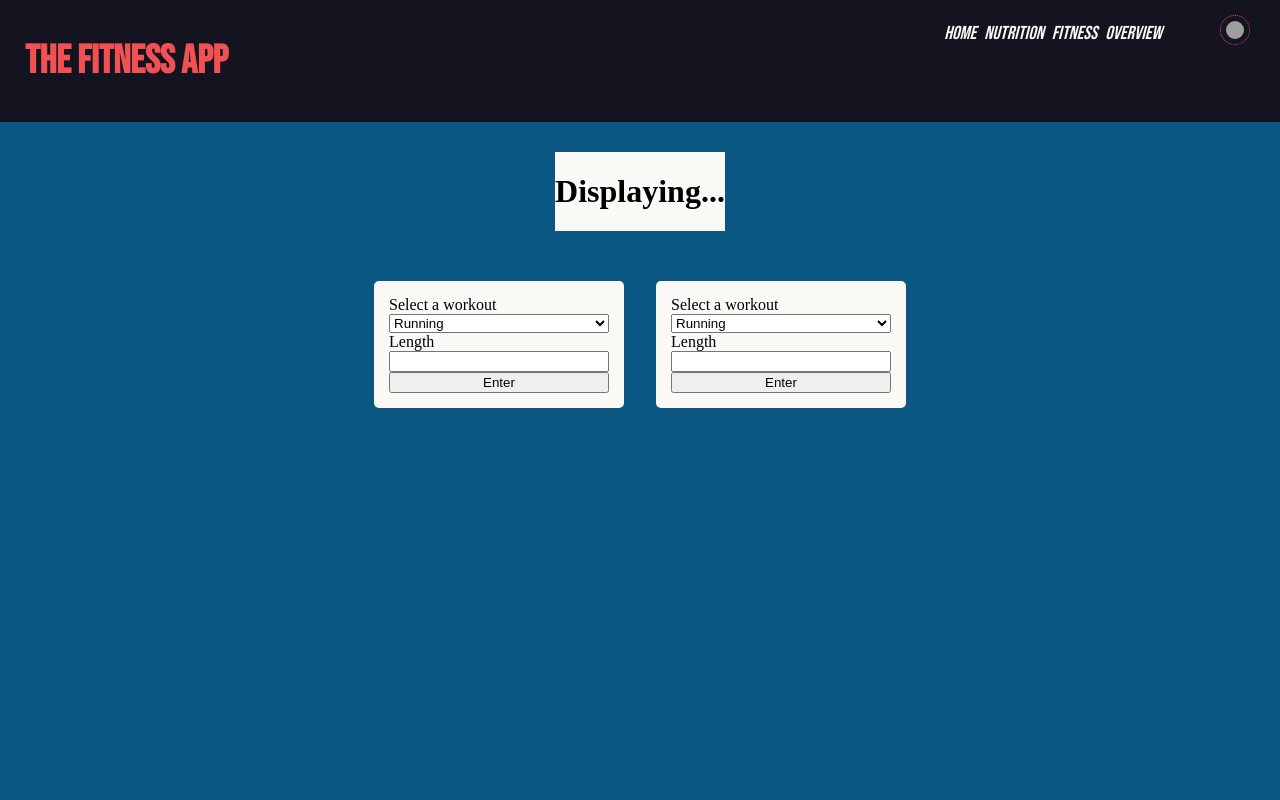
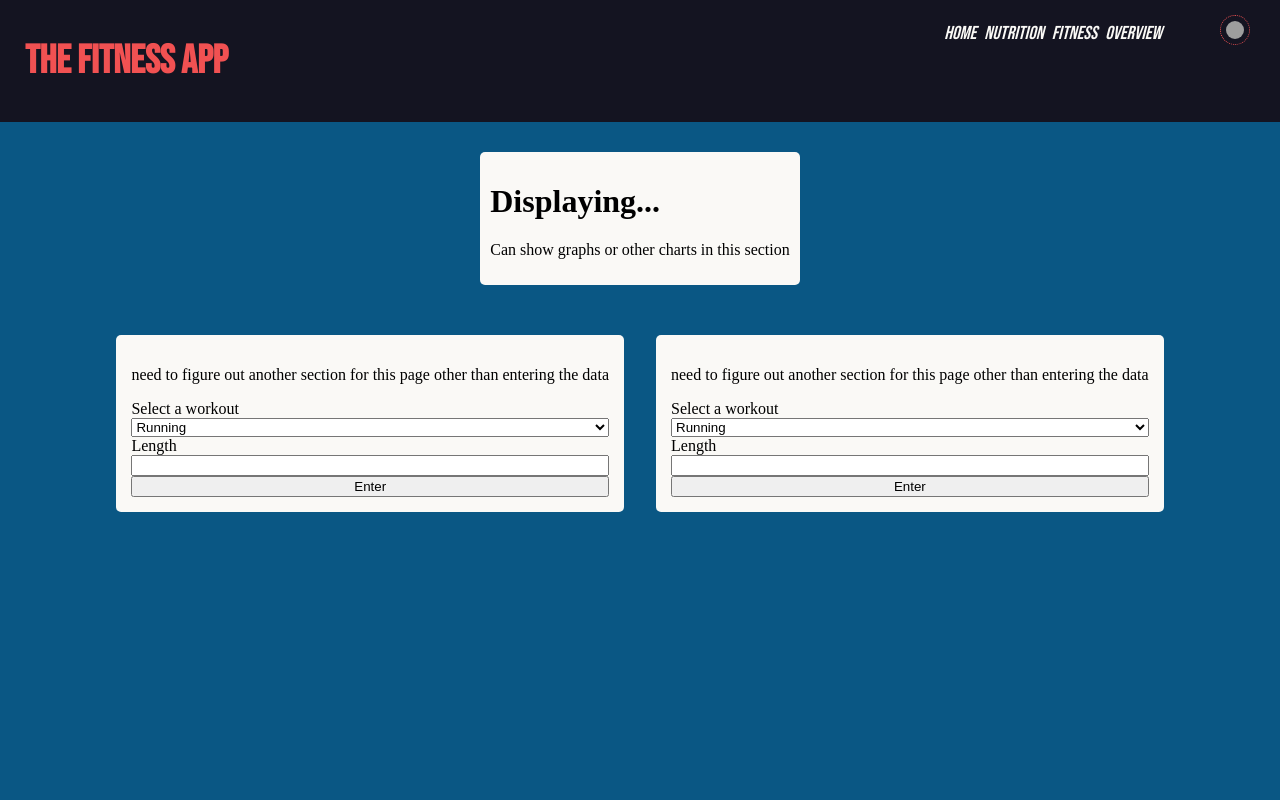
Before and after one commit to JGPawlowski/fitness-app, a React (Vite) app in the folder client/: page /fitness in a window 1280 px wide. Shown: the top 800 px of the page. Built offline with nearby package versions, Linux system fonts and the light colour scheme; grey boxes are pictures that could not be loaded.

Commit message:
updating

```diff
--- a/client/src/pages/fitness/components/DisplayFitness.jsx
+++ b/client/src/pages/fitness/components/DisplayFitness.jsx
@@ -4,6 +4,7 @@ export default function DisplayFitness() {
     return (
         <div className='display-fitness-main'>
             <h1>Displaying...</h1>
+            <p>Can show graphs or other charts in this section</p>
         </div>
     )
 }
--- a/client/src/pages/fitness/components/EnterFitness.jsx
+++ b/client/src/pages/fitness/components/EnterFitness.jsx
@@ -12,6 +12,7 @@ export default function EnterFitness() {
     return (
 
         <form onSubmit={subChoice} className='fitness-select-form'>
+            <p>need to figure out another section for this page other than entering the data</p>
             <label>Select a workout</label>
             <select>
                 <option>Running</option>
--- a/client/src/pages/fitness/fitness-page.css
+++ b/client/src/pages/fitness/fitness-page.css
@@ -38,5 +38,6 @@
 
 .display-fitness-main {
     background-color: #FAF9F6;
-
+    padding: 10px;
+    border-radius: 5px;
 }
```
